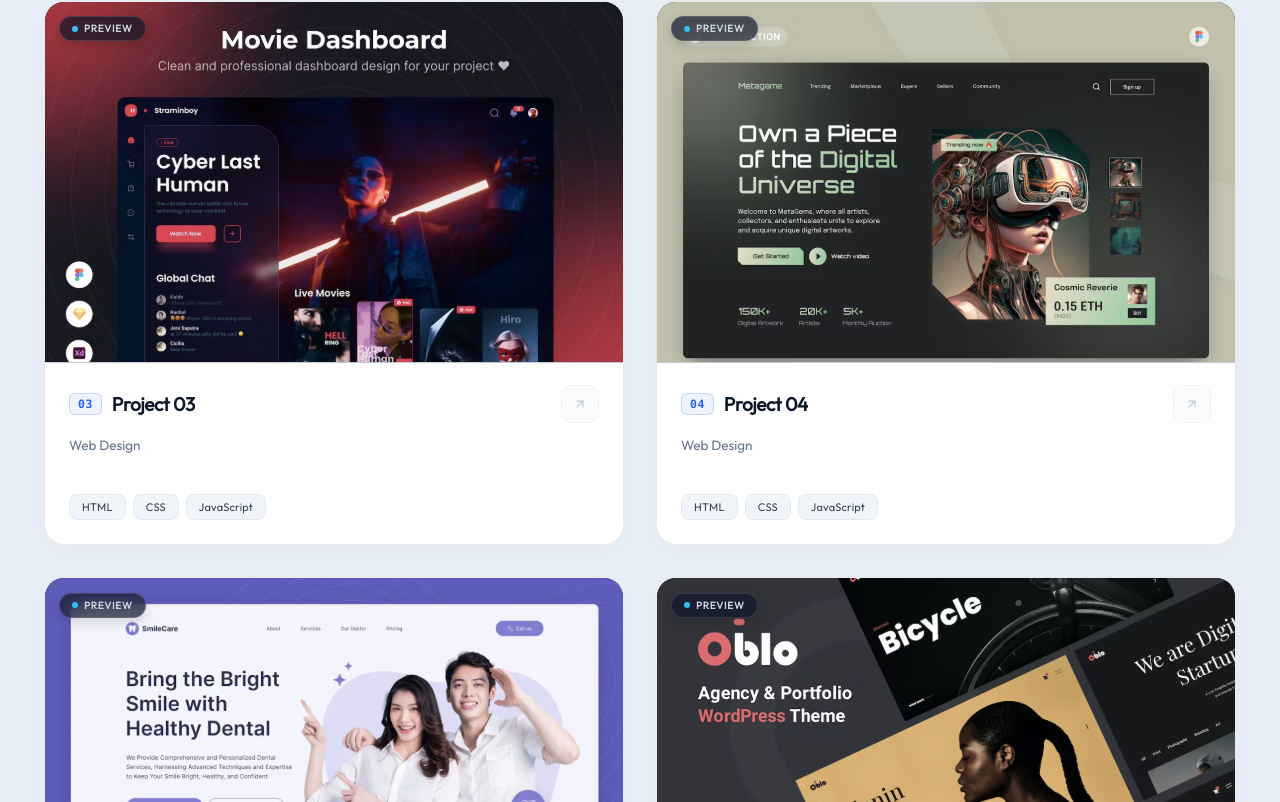
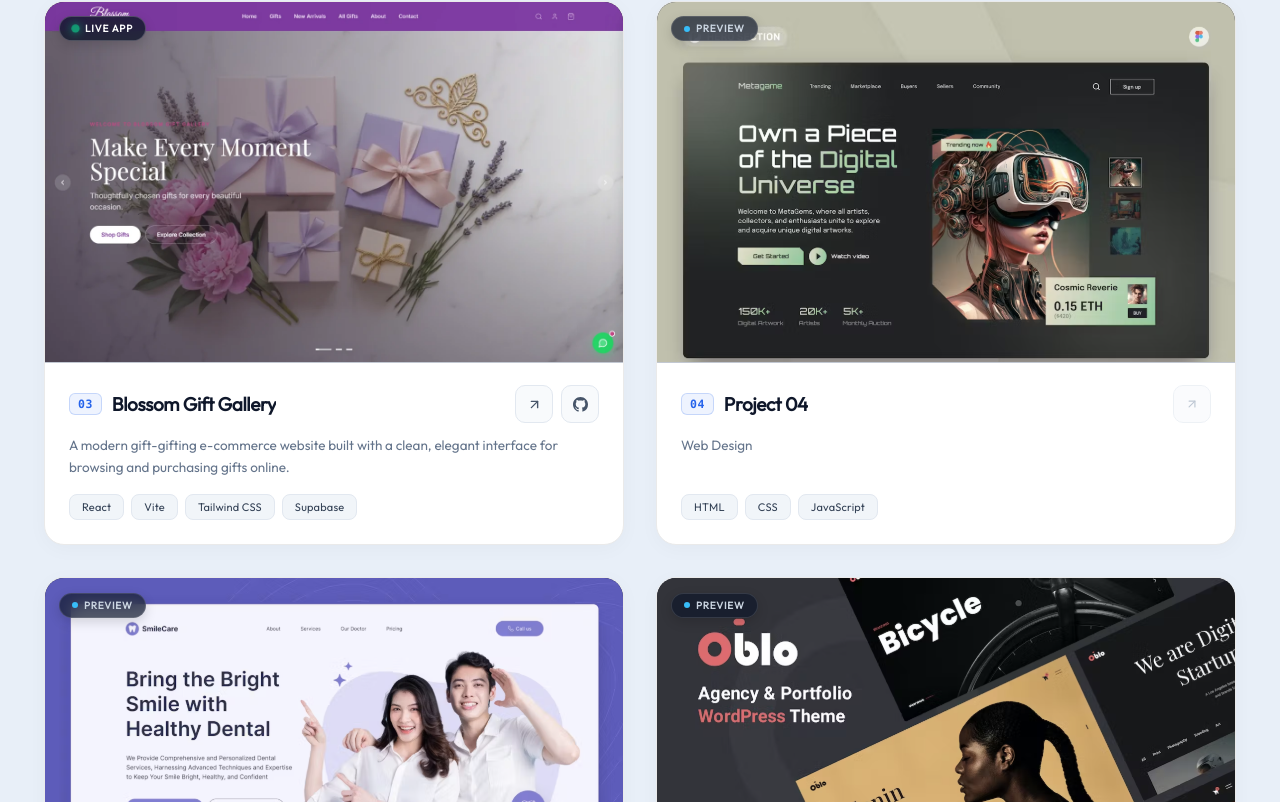
Before and after one commit to SacHiN814358/portfolio-react, a React (Vite) app: page / in a window 1280 px wide. Shown: the part 5576-6378 px from the top of the page. Built offline with nearby package versions, Linux system fonts and the light colour scheme; no server answers.

Commit message:
feat: update Project 3 to Blossom Gift Gallery with original landing-page preview and details

```diff
--- a/src/assets/mywork_data.js
+++ b/src/assets/mywork_data.js
@@ -1,6 +1,6 @@
 import project1_img from "../assets/project_1.svg";
 import anand_sports_img from "../assets/anand-sports.webp";
-import project3_img from "../assets/project_3.svg";
+import blossom_img from "../assets/blossom-gallery.webp";
 import project4_img from "../assets/project_4.svg";
 import project5_img from "../assets/project_5.svg";
 import project6_img from "../assets/project_6.svg";
@@ -26,12 +26,12 @@ const mywork_data = [
     },
     {
         w_no: 3,
-        w_title: "Project 03",
-        w_name: "Web Design",
-        w_img: project3_img,
-        w_tech: ["HTML", "CSS", "JavaScript"],
-        w_live: null,
-        w_github: null,
+        w_title: "Blossom Gift Gallery",
+        w_name: "A modern gift-gifting e-commerce website built with a clean, elegant interface for browsing and purchasing gifts online.",
+        w_img: blossom_img,
+        w_tech: ["React", "Vite", "Tailwind CSS", "Supabase"],
+        w_live: "https://blossomgiftsgallery.vercel.app",
+        w_github: "https://github.com/SacHiN814358/Blossom",
     },
     {
         w_no: 4,
```
Also changed, not shown: src/assets/blossom-gallery.webp (added).
